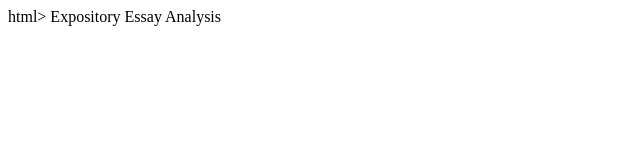
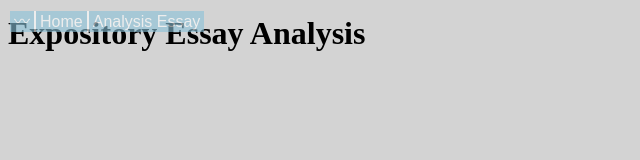
Before and after one commit to peiiiyu/peiiiyu.github.io, a plain HTML site: page analysisdemo/index.html in a window 1280 px wide. Shown: the whole page, without its empty margins (0-640 px from the left). Drawn offline with Linux system fonts and the light colour scheme.

```diff
--- /dev/null
+++ b/analysisdemo/css/style.css
@@ -0,0 +1,60 @@
+@import url('https://fonts.googleapis.com/css2?family=Lora&family=poppins&family=Source+Sans=Pro&display=swap')
+
+* {
+	margin: 0;
+	padding: 0;
+	box-sizing: border-box;
+}
+
+html {
+	height: 100%;
+	width: 100%;
+}
+
+body {
+	overflow-x: hidden;
+	overflow-y: auto;
+	background-color: lightgray;
+	coler: #000a16;
+	font-family: Lora, serif;
+	font-size: 2vh;
+	line-height: 3vh;
+}
+
+nav {
+	position: fixed;
+	top: 10px;
+	left: 10px;
+	font-family: Poppins, sans-serif;
+	font-size: 2vh;
+	line-height: 3vh;
+}
+
+nav > a {
+	background-color: #89C2D9;
+	color: white;
+	padding: 2px 4px;
+	text-decoration: none;
+	opacity: 0.6;
+}
+
+nav > a:not(:first-of-type) {
+	border-left: solid 2px white;
+}
+
+nav > a:first-of-type {
+	width: 2.4vw;
+}
+
+nav > a:hover {
+	opacity: 0.95;
+}
+
+nav > a:visited {
+	color: white;
+}
+
+a, a:visited {
+	background-color: #89C2D9;
+	text-decoration: underline;
+}
--- a/analysisdemo/index.html
+++ b/analysisdemo/index.html
@@ -1,8 +1,16 @@
-html>
+<!DOCTYPE HTML>
+<html lang="en-us">
     <head>
     	<title>Essay Analysis Wedsite</title>
+        <meta charset="utf-8">
+        <link rel="stylesheet" type="text/css" href="css/style.css">
     </head>
     <body>
+        <nav>
+            <a>〰</a><a href="../personal/index.html">Home</a><a href="../analysisdemo/index.html">Analysis Essay</a>
+            </nav>
+        <h1>
     	Expository Essay Analysis
+        </h1>
     </body>
 </html>
```
Also changed, not shown: personal/index.html (+1 -1 lines), css/style.css (added).
